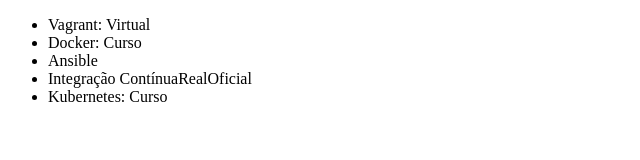
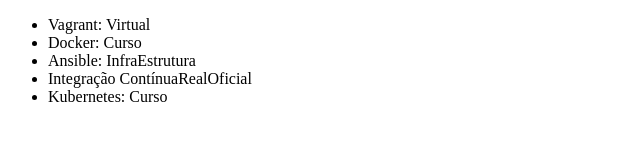
Before and after one commit to fernandofonsecaa/alura-git, a plain HTML site: page index.html in a window 1280 px wide. Shown: the whole page, without its empty margins (0-640 px from the left). Drawn offline with Linux system fonts and the light colour scheme.

Commit message:
Alterando o curso de Ansible

```diff
--- a/index.html
+++ b/index.html
@@ -10,7 +10,7 @@
     <ul>
         <li>Vagrant: Virtual</li>
         <li>Docker: Curso</li>
-        <li>Ansible</li>
+        <li>Ansible: InfraEstrutura</li>
         <li>Integração ContínuaRealOficial</li>
         <li>Kubernetes: Curso</li>
     </ul>
```
